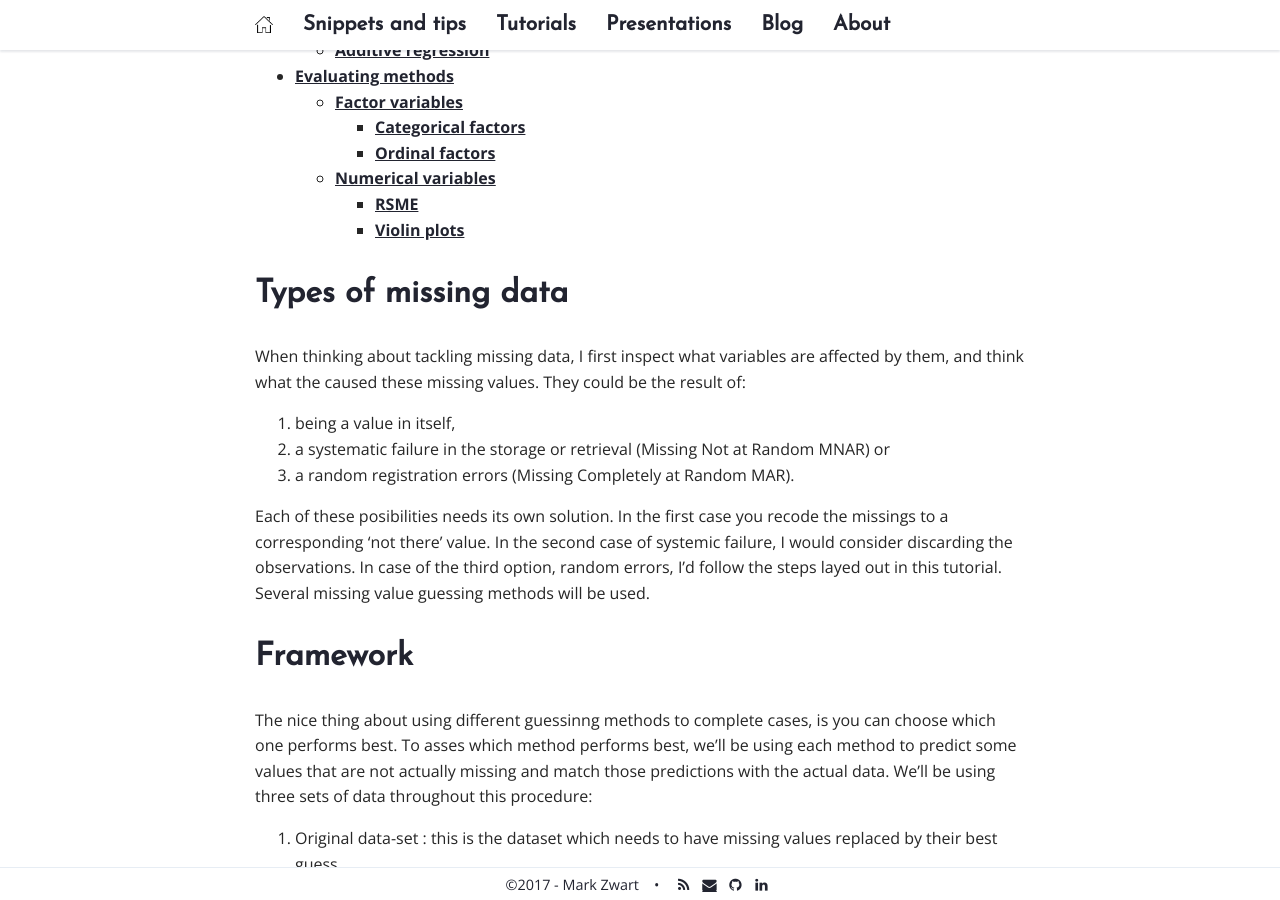
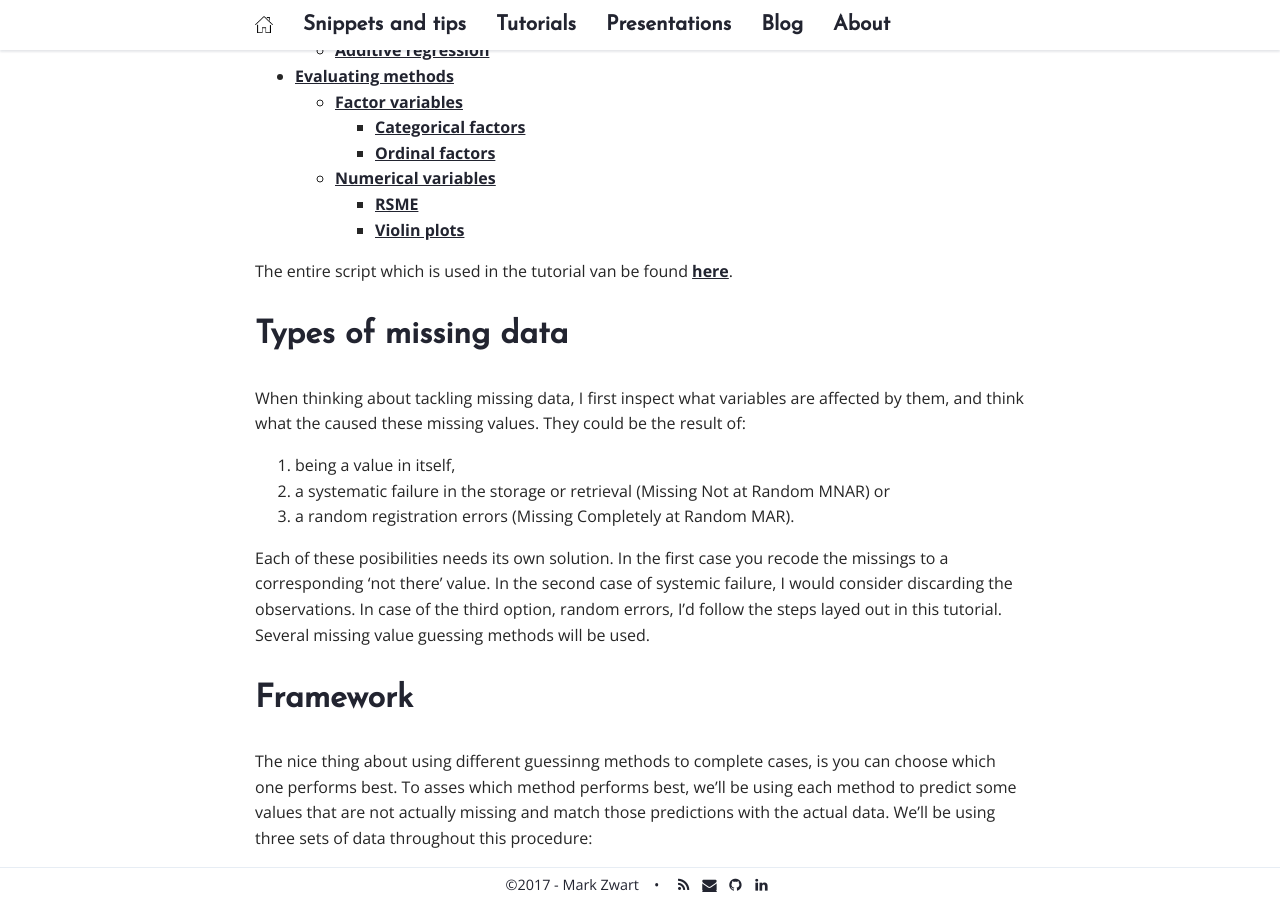
Before and after one commit to mark-me/mark-me.github.io, a Jekyll site: the page built from _pages/tutorials/impute-missings/impute-missings.md, in a window 1280 px wide and 900 px high, scrolled down 498 px. Built offline with Jekyll 4.4.1, drawn with Linux system fonts in a browser that asks for light colours; nearby versions of some CDN libraries; comment, search, counter and statistics services are not loaded.

Commit message:
Update impute-missings.md

```diff
--- a/_pages/tutorials/impute-missings/impute-missings.md
+++ b/_pages/tutorials/impute-missings/impute-missings.md
@@ -7,6 +7,8 @@ permalink: /impute-missings/
 
 * TOC
 {:toc}
+
+The entire script which is used in the tutorial van be found [here](https://gist.githubusercontent.com/mark-me/e782e4d19ee762eb7e7c2ce4322b5d99/raw/d696aa7f344bb00e6e7073d27238b558ad734358/impute-missings.R).
 
 # Types of missing data
 
```
